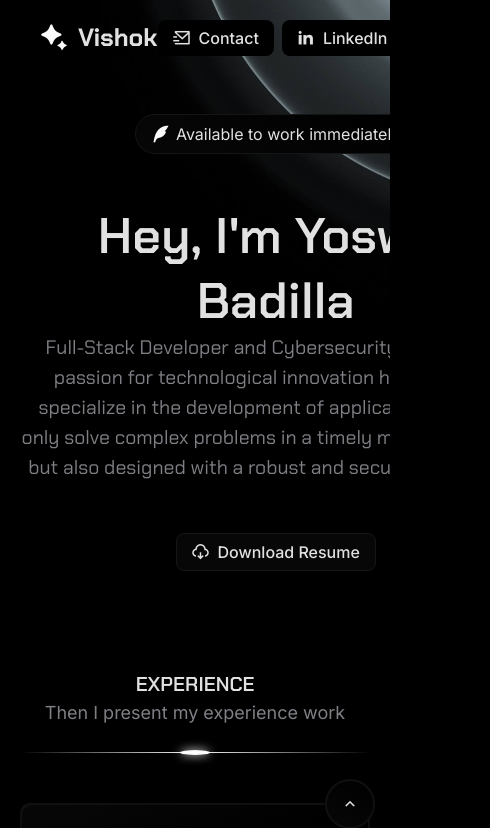
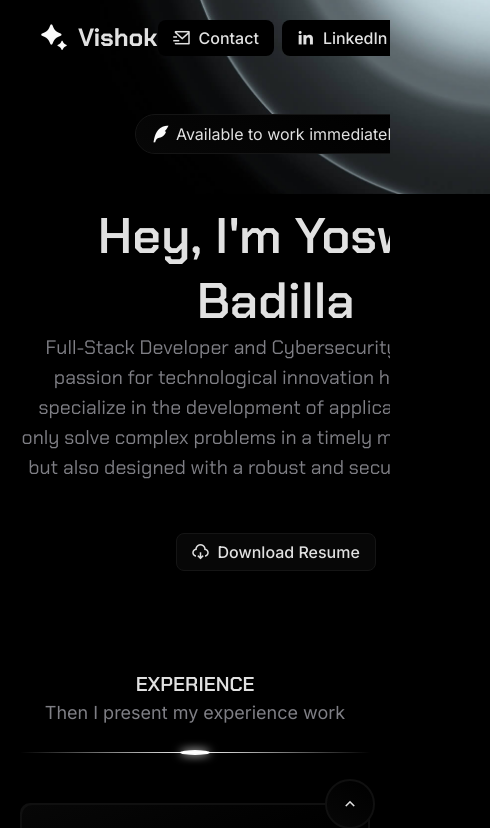
Before and after one commit to Yoswell/YoswelDev, a React (Vite) app: page / in a window 390 px wide. Shown: the top 828 px of the page, 490 px wide, since content can reach past the window. Built offline with nearby package versions, Linux system fonts and the light colour scheme.

Commit message:
A circle image white was improve

```diff
--- a/src/css/general.css
+++ b/src/css/general.css
@@ -37,11 +37,6 @@ body {
     overflow-x: hidden;
     scroll-behavior: smooth;
     scrollbar-width: thin;
-    background-image: url('/Back.jpg');
-    background-repeat: no-repeat;
-    background-size: 2000px;
-    background-position-x: 700px;
-    background-position-y: -700px;
 }
 
 p { line-height: 24px; }
@@ -62,15 +57,14 @@ p { line-height: 24px; }
 
 .blur1 {
     position: absolute;
-    top: 700px;
-    left: 0;
+    top: -650px;
+    right: -700px;
     width: 100%;
     height: 100vh;
-    background-image: url('/Starts1.svg');
-    background-size: 100%;
-    z-index: -10;
-    opacity: 0.5;
-    display: none;
+    background-image: url('/Back.jpg');
+    background-repeat: no-repeat;
+    background-size: 1900px;
+    z-index: -1;
 }
 
 .blur3 {
@@ -153,16 +147,14 @@ footer {
 }
 
 @media (max-width: 1200px) {
-    body {
-        background-position-x: 300px;
-        background-position-y: -700px;
+    .blur1 {
+        right: -300px;
     }
 }
 
 @media (max-width: 900px) {
-    body {
-        background-position-x: 100px;
-        background-position-y: -700px;
+    .blur1 {
+        right: -100px;
     }
 
     .column-2 {
```
